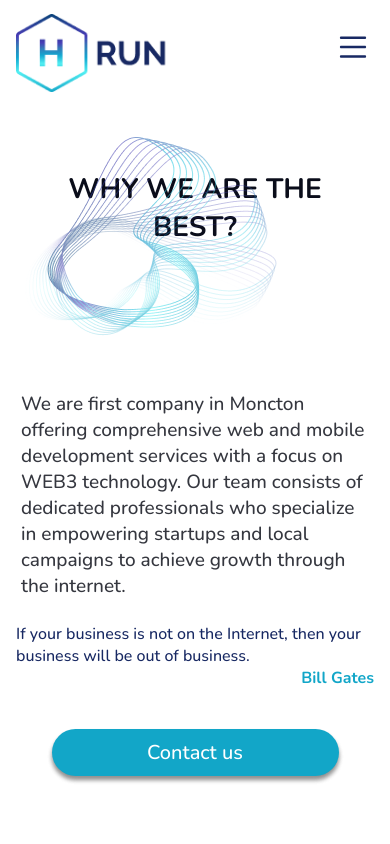
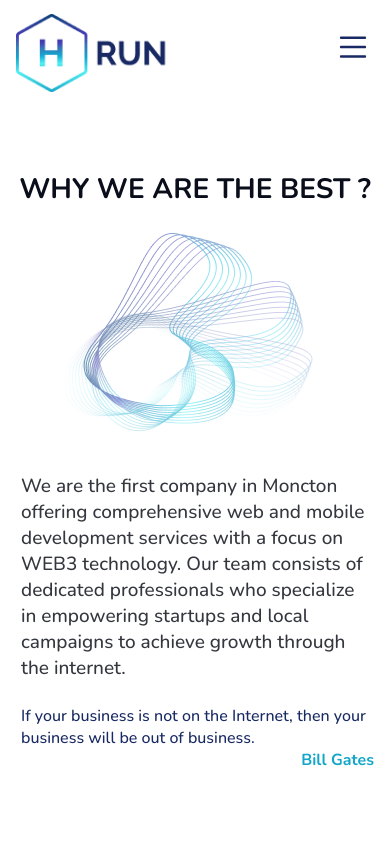
Before and after one commit to DariaBatiuk/HRUN-website-react, a React (Create React App) app: page /about in a window 390 px wide. Shown: the top 844 px of the page. Built offline with nearby package versions, Linux system fonts and the light colour scheme.

Commit message:
fixed mobile version

```diff
--- a/src/Pages/About/About.js
+++ b/src/Pages/About/About.js
@@ -1,138 +1,139 @@
-import React from "react";
+import React, { useState, useEffect } from "react";
+import PropTypes from "prop-types";
 import "./index.css";
-import PropTypes from "prop-types"; // Добавлен импорт PropTypes
 import arrow from "../../icons/arrow-small.svg";
-import PrimaryBtn from '../../сomponents/primaryBtn/PrimaryBtn';
-import Valerii from '../../img/Valerii.jpg';
-import Paul from '../../img/Paul.jpg';
-import Daria from '../../img/Daria.jpg';
-import KAte from '../../img/Kate.png';
-import img__about1 from '../../img/about__page_img/img__about1.png';
-import img__about1_mobile from '../../img/about__page_img/img__about1_mobile.png';
-import img__about2 from '../../img/about__page_img/img__about2.png';
-import img__about2_mobile from '../../img/about__page_img/img__about2_mobile.png';
-import img__about3 from '../../img/about__page_img/img__about3.png';
-import img__about3_mobile from '../../img/about__page_img/img__about3_mobile.png';
-import img__about4 from '../../img/about__page_img/img__about4.png';
-import img__about4_mobile from '../../img/about__page_img/img__about4_mobile.png';
+import PrimaryBtn from "../../сomponents/primaryBtn/PrimaryBtn";
+import Valerii from "../../img/Valerii.jpg";
+import Paul from "../../img/Paul.jpg";
+import Daria from "../../img/Daria.jpg";
+import Kate from "../../img/Kate.png";
+import img__about1 from "../../img/about__page_img/img__about1.png";
+import img__about1_mobile from "../../img/about__page_img/img__about1_mobile.png";
+import img__about2 from "../../img/about__page_img/img__about2.png";
+import img__about2_mobile from "../../img/about__page_img/img__about2_mobile.png";
+import img__about3 from "../../img/about__page_img/img__about3.png";
+import img__about3_mobile from "../../img/about__page_img/img__about3_mobile.png";
+import img__about4 from "../../img/about__page_img/img__about4.png";
+import img__about4_mobile from "../../img/about__page_img/img__about4_mobile.png";
 
+const SectionHeader = ({ title }) => {
+  const [isMobile, setIsMobile] = useState(window.innerWidth < 425);
 
-// Компонент для заголовка раздела
-const SectionHeader = ({ title }) => (
-  <div className="sectionHeader">
-    <h1 className="h1 about__header">
-      {title.split(" ").map((word, idx) =>
-        idx === title.split(" ").length - 2 ? (
-          <>
-            <br />
-            {word}
-          </>
-        ) : (
-          `${word} `
-        )
-      )}
-    </h1>
-		<img src={img__about1_mobile} alt={img__about1_mobile} className="img__about1_mobile" />
+  useEffect(() => {
+    const handleResize = () => {
+      setIsMobile(window.innerWidth < 425);
+    };
 
-  </div>
-);
+    window.addEventListener("resize", handleResize);
+    return () => window.removeEventListener("resize", handleResize);
+  }, []);
 
-// Компонент для блока ценностей компании
+  const imageSource = isMobile ? img__about1_mobile : img__about1;
+
+  return (
+    <div className="sectionHeader">
+      <h1 className="h1 about__header">{title}</h1>
+      <div className="about__header_block">
+        <img src={imageSource} alt="About" className="about_header_image" />
+        <div className="about__descr p1">
+          We are the first company in Moncton offering comprehensive web and
+          mobile development services with a focus on WEB3 technology. Our team
+          consists of dedicated professionals who specialize in empowering
+          startups and local campaigns to achieve growth through the internet.
+          <div className="about__subtitle p2">
+            If your business is not on the Internet, then your business will be
+            out of business.
+            <span className="about__name">Bill Gates</span>
+          </div>
+        </div>
+      </div>
+    </div>
+  );
+};
+
+SectionHeader.propTypes = {
+  title: PropTypes.string.isRequired,
+};
+
 const ValueBlock = ({ title, description, img, animation }) => (
-  <div className="valueBlock" >
+  <div className="valueBlock">
     <div className="value__title__wrapper">
       <h3 className="h3 value__title">{title}</h3>
       <img src={img} alt={title} className="valueImage" />
     </div>
     <p className="p1">{description}</p>
-		<img src={animation} className="about__value_img"/>
+    <img src={animation} className="about__value_img" />
   </div>
 );
 
-// Добавление PropTypes для новых пропсов
 ValueBlock.propTypes = {
   title: PropTypes.string.isRequired,
   description: PropTypes.string.isRequired,
-  img: PropTypes.string, // Не обязательный пропс, так как может быть не у всех ValueBlock
-  animation: PropTypes.string, // Также не обязательный пропс
+  img: PropTypes.string.isRequired,
+  animation: PropTypes.string.isRequired,
 };
 
-// Компонент для отдельного члена команды
 const TeamMember = ({ name, position, imageSrc }) => (
   <div className="teamMember">
-    {/* Исправлено: использование тега img для изображения */}
-    <img src={imageSrc} alt="" className="team__img" />
+    <img src={imageSrc} alt={name} className="team__img" />
     <h3 className="h3">{name}</h3>
     <p className="p1 teamMember_position">{position}</p>
   </div>
 );
 
-// PropTypes для TeamMember
 TeamMember.propTypes = {
   name: PropTypes.string.isRequired,
   position: PropTypes.string.isRequired,
+  imageSrc: PropTypes.string.isRequired,
 };
 
-// Главный компонент страницы About
 const About = () => (
   <div className="about">
-    <div className="about__title">
-      <SectionHeader title="WHY WE ARE THE BEST ?" />
-      <div className="about__descr p1">
-        We are first company in Moncton offering comprehensive web and mobile
-        development services with a focus on WEB3 technology. Our team consists
-        of dedicated professionals who specialize in empowering startups and
-        local campaigns to achieve growth through the internet.
-      </div>
-      <div className="about__subtitle p2">
-        If your business is not on the Internet, then your business will be out
-        of business.
-        <span className="about__name">Bill Gates</span>
-      </div>
-    </div>
-		<PrimaryBtn className="mobile-only-btn" />
+    <SectionHeader title="WHY WE ARE THE BEST ?" />
 
     <div className="about__values">
       <div className="h1">VALUES AND VISION</div>
-      {/* Здесь предполагается, что у вас есть данные для этих компонентов */}
       <div className="values__wrapper">
         <ValueBlock
           title="Quality"
           description="We deliver high-quality digital solutions, websites, and apps that meet industry standards and provide value to clients."
-          img={arrow}// Здесь предполагается использование изображения стрелки
-          animation= {img__about2_mobile} // Пример CSS анимации
+          img={arrow}
+          animation={img__about2_mobile}
         />
         <ValueBlock
           title="Efficiency"
           description="We deeply engage with our clients' business objectives, providing solutions that yield optimal results."
-          img={arrow} // Здесь предполагается использование изображения стрелки
-          animation= {img__about3_mobile}// Пример CSS анимации
+          img={arrow}
+          animation={img__about3_mobile}
         />
         <ValueBlock
           title="Innovation"
           description="We promote continuous innovation, empowering employees to explore new ideas and technologies to meet client needs."
-          img={arrow} // Здесь предполагается использование изображения стрелки
-          animation= {img__about4_mobile}// Пример CSS анимации
+          img={arrow}
+          animation={img__about4_mobile}
         />
       </div>
     </div>
 
     <div className="about__team">
       <div className="h1">OUR TEAM</div>
-      <div className="team__descr p1">
-        HRUN is a dynamic and rapidly expanding team of professionals united by
-        innovative ideas and a diverse vision.
-      </div>
-
       <div className="team__section">
-        {/* Предполагается, что данные членов команды будут переданы здесь */}
-        <TeamMember name="Valerii Kryshtal" position="CEO" imageSrc={Valerii}/>
+        <TeamMember name="Valerii Kryshtal" position="CEO" imageSrc={Valerii} />
         <TeamMember name="Paul Savage" position="Co-Founder" imageSrc={Paul} />
-        <TeamMember name="Daria Batiuk" position="Frontend Developer" imageSrc={Daria}/>
-				<TeamMember name="Kate Kovalenko" position="UX/UI Designer" imageSrc={KAte}/>
-        {/* Добавьте дополнительных членов команды здесь */}
+        <TeamMember
+          name="Daria Batiuk"
+          position="Frontend Developer"
+          imageSrc={Daria}
+        />
+        <TeamMember
+          name="Kate Kovalenko"
+          position="UX/UI Designer"
+          imageSrc={Kate}
+        />
       </div>
     </div>
+
+    <PrimaryBtn className="mobile-only-btn" />
   </div>
 );
 
--- a/src/Pages/About/index.css
+++ b/src/Pages/About/index.css
@@ -3,20 +3,23 @@
 }
 .about__header {
   text-align: center;
-  transform: translateX(10%); /* Сместить назад на 10% для коррекции на 60/40 */
-  /* Остальные стили */
+  /* transform: translateX(10%);  */
+}
+.about__header_block{
+	display: flex;
+	align-items: center;
 }
 .about__descr {
   width: 418px;
-  margin: 0 auto;
+  /* margin: 0 auto; */
   margin-top: 12px;
-  transform: translateX(25%); /* Сместить назад на 10% для коррекции на 60/40 */
+  /* transform: translateX(25%);  */
 }
 .about__subtitle {
   width: 418px;
   margin: 0 auto;
   margin-top: 24px;
-  transform: translateX(25%); /* Сместить назад на 10% для коррекции на 60/40 */
+  /* transform: translateX(25%);  */
   color: var(--Main-blue, #182963);
 }
 .about__name {
@@ -80,12 +83,15 @@
   .about__header {
     transform: none;
   }
-	.img__about1_mobile{
+	.about__header_block{
+		flex-direction: column;
+	}
+	.sectionHeaderImage{
 		position: absolute;
     top: -45%;
 	}
   .about__descr {
-		margin-top: 145px;
+		/* margin-top: 145px; */
     transform: none;
     width: 100%;
     padding: 0 0 0 5px;
--- a/src/index.css
+++ b/src/index.css
@@ -1,3 +1,7 @@
+/* :root {
+  --Gradient-for-logo: linear-gradient(180deg, #084378 0%, #0A437A 0.01%, #483BB5 27.6%, #347BB8 41.15%, #12A6D0 55.73%, #52EFF2 74.48%, #12A6C8 100%);
+} */
+
 body {
   margin: 0;
   font-family: -apple-system, BlinkMacSystemFont, "Segoe UI", "Roboto", "Oxygen",
--- a/src/сomponents/SecondaryBtn/index.css
+++ b/src/сomponents/SecondaryBtn/index.css
@@ -9,12 +9,14 @@
   gap: 10px;
   border-radius: 200px;
   border: 1px solid var(--Gradient-for-logo, #084378);
+	background: white;
   color: var(--Primary-color, #12a6c8);
   font-size: 20px;
   font-weight: 400;
   line-height: 26px;
 	cursor: pointer;
 }
+
 .btn_secondary:hover {
   border: 1px solid var(--Gradient-for-logo, #084378);
   background: var(--light-blue-footer, #edf8fe);
--- a/src/сomponents/primaryBtn/index.css
+++ b/src/сomponents/primaryBtn/index.css
@@ -9,8 +9,8 @@
   color: #ffffff;
 	text-decoration: none;
   font-size: 20px;
-  box-shadow: 0px 4px 4px 0px rgba(0, 0, 0, 0.25),
-    0px 4px 4px 0px rgba(0, 0, 0, 0.25);
+  /* box-shadow: 0px 4px 4px 0px rgba(0, 0, 0, 0.25), */
+    /* 0px 4px 4px 0px rgba(0, 0, 0, 0.25); */
   border: none;
 	cursor: pointer;
 }
--- a/src/сomponents/promoSection/PromoSection.js
+++ b/src/сomponents/promoSection/PromoSection.js
@@ -4,6 +4,7 @@ import PrimaryBtn from "../primaryBtn/PrimaryBtn";
 import ContactWindow from '../contactWindow/ContactWindow';
 import img1_mobile from '../../img/promo__page_img/Group_mobile.png';
 import img1 from '../../img/promo__page_img/Group.png';
+import animation__promo from '../../img/animation__promo.gif';
 
 function PromoSection() {
   const [isContactWindowVisible, setContactWindowVisibility] = useState(false);
--- a/src/сomponents/tableSection/tableSection.js
+++ b/src/сomponents/tableSection/tableSection.js
@@ -1,10 +1,10 @@
-import React from "react";
+import React, { useState, useEffect } from "react";
 import PropTypes from "prop-types";
 import smallBusinessData from "./smallBusinessData/smallBusinessData";
 import mediumBusinessData from "./mediumBusinessData/mediumBusinessData";
 import largeBusinessData from "./largeBusinessServices/largeBusinessData";
+import img__service1 from '../../img/Service__page_img/Img_service1.png';
 import img__service1_mobile from '../../img/Service__page_img/Img__service1_mobile.png';
-
 import "./index.css";
 
 const ServiceItem = ({ title, description }) => (
@@ -22,14 +22,10 @@ ServiceItem.propTypes = {
 const CategoryRow = ({ category, services, img }) => (
   <article className="categoryRow">
     <div className="categoryHeader">
-      {" "}
-      {/* Обертка для заголовка категории и изображения */}
       <div className="h3 category">{category}</div>
       <img src={img} alt={category} className="serviceImage" />
     </div>
     <div className="servicesWrapper">
-      {" "}
-      {/* Обертка для всех ServiceItem */}
       {services.map((service, index) => (
         <ServiceItem
           key={index}
@@ -52,25 +48,37 @@ CategoryRow.propTypes = {
   img: PropTypes.string.isRequired,
 };
 
-// Компонент для рендеринга заголовка и таблицы данных
-const BusinessSection = ({ title, subtitle, data }) => (
+const BusinessSection = ({ title, subtitle, data }) => {
+  const [windowWidth, setWindowWidth] = useState(window.innerWidth);
+
+  useEffect(() => {
+    const handleResize = () => {
+      setWindowWidth(window.innerWidth);
+    };
+
+    window.addEventListener('resize', handleResize);
+    return () => window.removeEventListener('resize', handleResize);
+  }, []);
+
+  const imageSource = windowWidth >= 425 ? img__service1 : img__service1_mobile;
+
+  return (
     <>
-    <header className="header">
+      <header className="service__header">
         <h2 className="h1 table__header">{title}</h2>
-			<img src={img__service1_mobile} alt={img__service1_mobile} className="img__service1_mobile" />
+        <img src={imageSource} alt="Service" className="serviceImage" />
       </header>
-		<div className="table__subheader">
-		{subtitle}
-		</div>
-
+      <div className="table__subheader">{subtitle}</div>
       {data.map((table, index) => (
         <CategoryRow key={index} {...table} />
       ))}
     </>
   );
+};
 
 BusinessSection.propTypes = {
   title: PropTypes.string.isRequired,
+  subtitle: PropTypes.string,
   data: PropTypes.arrayOf(
     PropTypes.shape({
       category: PropTypes.string.isRequired,
@@ -80,7 +88,6 @@ BusinessSection.propTypes = {
   ).isRequired,
 };
 
-// Основной компонент Table, который рендерит разделы для small и medium бизнеса
 function Table() {
   return (
     <section className="service">
@@ -90,7 +97,7 @@ function Table() {
         data={smallBusinessData}
       />
       <BusinessSection
-        title="STANDART PACKAGE"
+        title="STANDARD PACKAGE"
         subtitle="Enhanced capabilities for growth"
         data={mediumBusinessData}
       />
```
Also changed, not shown: src/сomponents/contactSection/index.css (+9 -0 lines), src/сomponents/tableSection/index.css (+9 -8 lines), 2 other files (tests, documents, lock files or other folders). Lines whose indentation alone changed are shown as unchanged.
